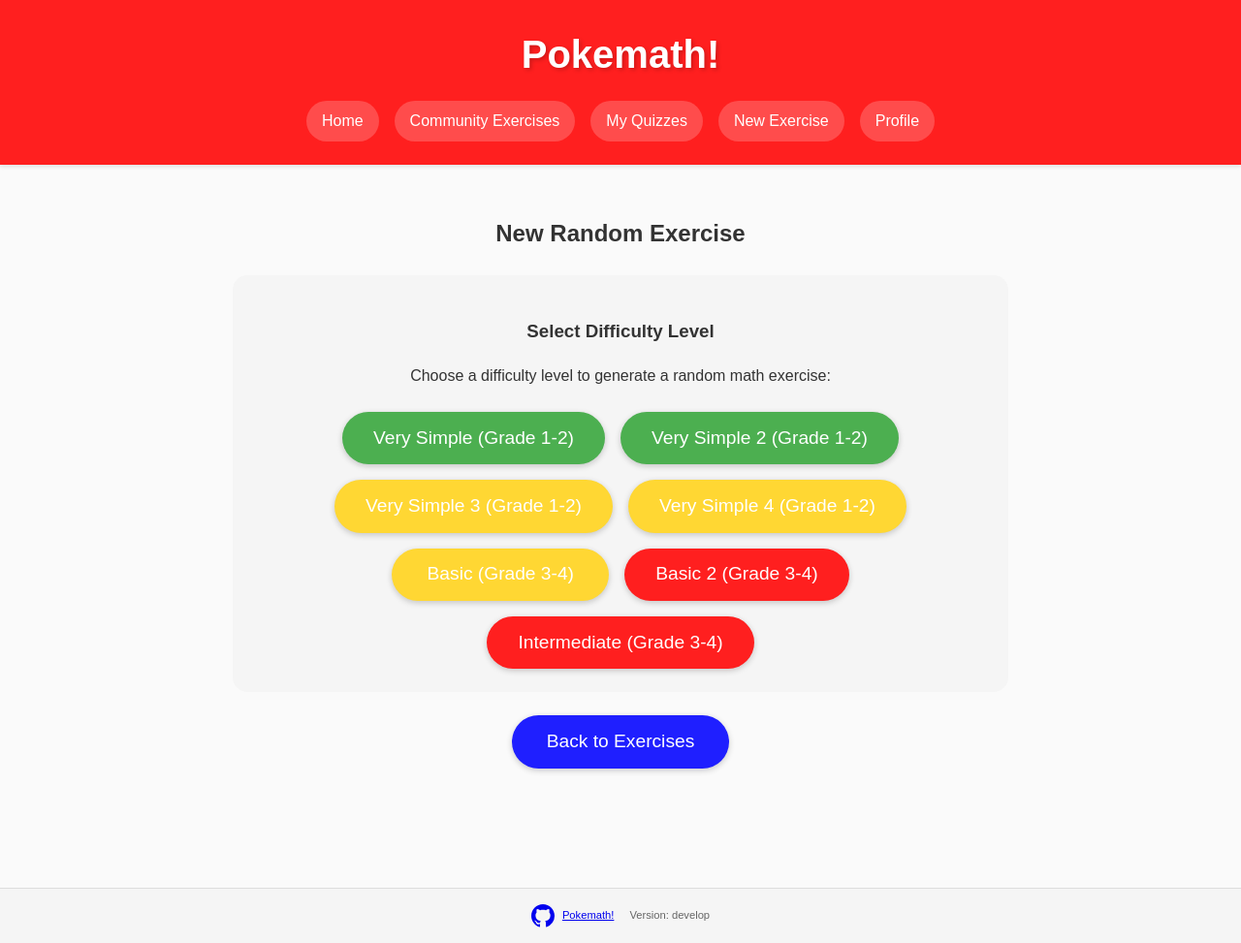
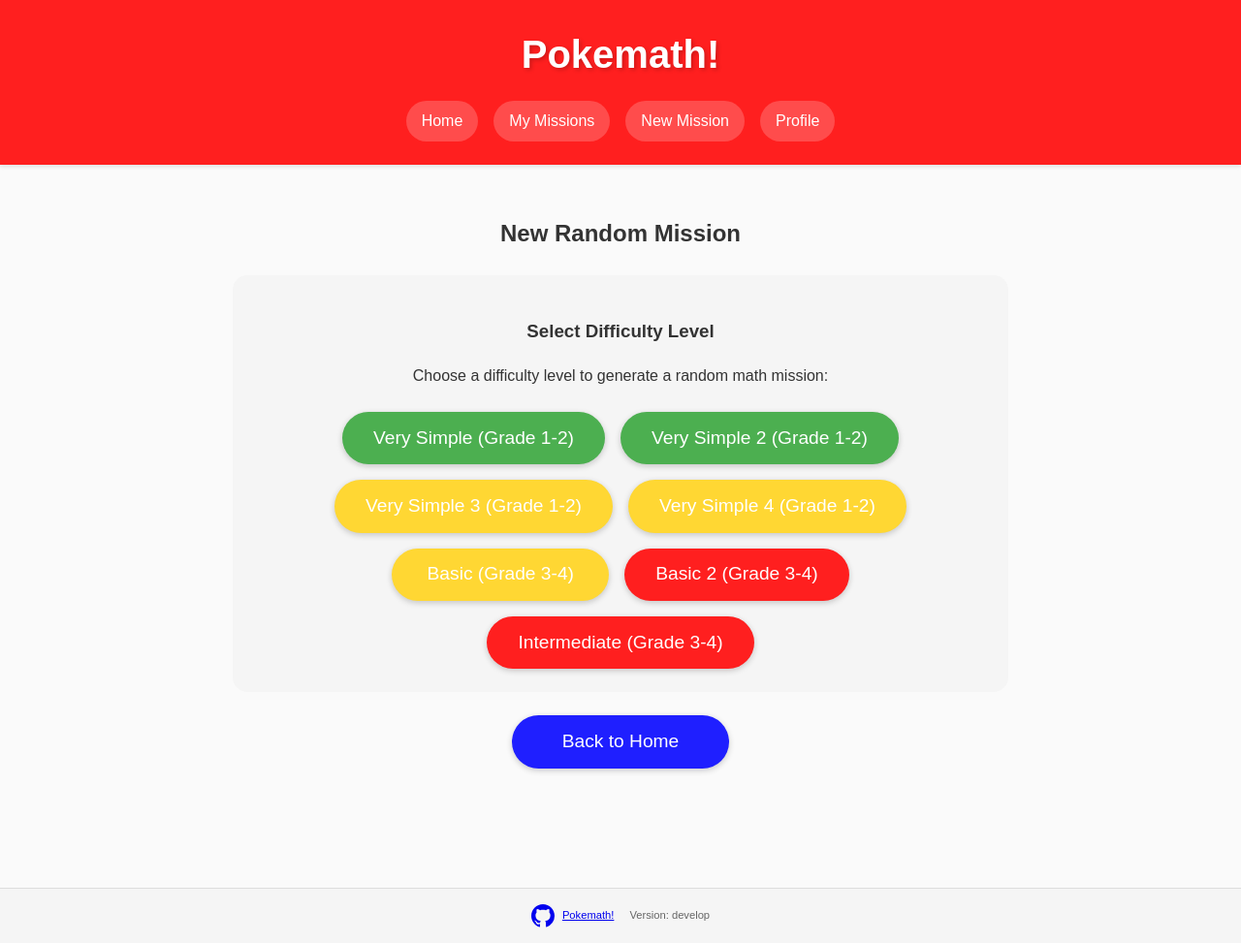
Before and after one commit to quarion/poke-math, a Flask app: page /new-exercise in a window 1280 px wide. Shown: the whole page at 97% size. Run offline with Flask 3, Linux system fonts and the light colour scheme.

Commit message:
Streamlined navigation; used "Mission" wording

```diff
--- a/src/app/app.py
+++ b/src/app/app.py
@@ -108,7 +108,7 @@ class QuizViewModel:
         """Create a QuizViewModel from a random quiz dictionary."""
         return cls(
             id=quiz_data['quiz_id'],
-            title='Random Exercise',
+            title='Random Mission',
             equations=quiz_data['equations'],
             variables=list(quiz_data['solution'].keys()),
             pokemon_vars=pokemon_vars,
@@ -646,12 +646,12 @@ def my_quizzes():
     for attempt in attempts:
         quiz_id = attempt.get('quiz_id')
         quiz_exists = False
-        quiz_title = 'Unknown Quiz'
+        quiz_title = 'Unknown Mission'
 
         # Check if it's a random quiz with stored data
         if quiz_id.startswith('random_') and 'quiz_data' in attempt:
             quiz_exists = True
-            quiz_title = 'Random Exercise'
+            quiz_title = 'Random Mission'
             quiz_data = attempt.get('quiz_data', {})
             if 'title' in quiz_data:
                 quiz_title = quiz_data['title']
--- a/src/templates/base.html
+++ b/src/templates/base.html
@@ -15,9 +15,9 @@
         <nav class="main-nav">
             <ul>
                 <li><a href="{{ url_for('index') }}">Home</a></li>
-                <li><a href="{{ url_for('all_exercises') }}">Community Exercises</a></li>
-                <li><a href="{{ url_for('my_quizzes') }}">My Quizzes</a></li>
-                <li><a href="{{ url_for('new_exercise') }}">New Exercise</a></li>
+                <!-- Community Exercises hidden as per requirement -->
+                <li><a href="{{ url_for('my_quizzes') }}">My Missions</a></li>
+                <li><a href="{{ url_for('new_exercise') }}">New Mission</a></li>
                 <li><a href="{{ url_for('profile') }}">Profile</a></li>
             </ul>
         </nav>
--- a/src/templates/index.html
+++ b/src/templates/index.html
@@ -8,8 +8,8 @@
     <p>Train your brain with fun Pokemon-themed math exercises and become a true Math Pokemon Master!</p>
 
     <div class="action-buttons">
-      <a href="{{ url_for('all_exercises') }}" class="button-base button-blue">See All Exercises</a>
-      <a href="{{ url_for('new_exercise') }}" class="button-base button-green">Try a New Exercise</a>
+      <a href="{{ url_for('my_quizzes') }}" class="button-base button-blue">See My Missions</a>
+      <a href="{{ url_for('new_exercise') }}" class="button-base button-green">Try a New Mission</a>
     </div>
   </div>
 {% endblock %}
--- a/src/templates/new_exercise.html
+++ b/src/templates/new_exercise.html
@@ -1,13 +1,13 @@
 {% extends "base.html" %}
-{% block title %}New Exercise - Pokemath!{% endblock %}
+{% block title %}New Mission - Pokemath!{% endblock %}
 
 {% block content %}
   <div class="new-exercise-container">
-    <h2>New Random Exercise</h2>
+    <h2>New Random Mission</h2>
 
     <div class="difficulty-selection">
       <h3>Select Difficulty Level</h3>
-      <p>Choose a difficulty level to generate a random math exercise:</p>
+      <p>Choose a difficulty level to generate a random math mission:</p>
 
       <div class="difficulty-buttons">
         {% for difficulty in difficulties %}
@@ -19,7 +19,7 @@
     </div>
 
     <div class="action-buttons">
-      <a href="{{ url_for('index') }}" class="button-base button-blue">Back to Exercises</a>
+      <a href="{{ url_for('index') }}" class="button-base button-blue">Back to Home</a>
     </div>
   </div>
 {% endblock %}
```
Also changed, not shown: docs/plans/3-navigation.md (+7 -2 lines), src/templates/already_solved.html (+5 -5 lines), src/templates/my_quizzes.html (+8 -8 lines), src/templates/quiz.html (+4 -4 lines), src/templates/quiz_not_found.html (+5 -5 lines).
